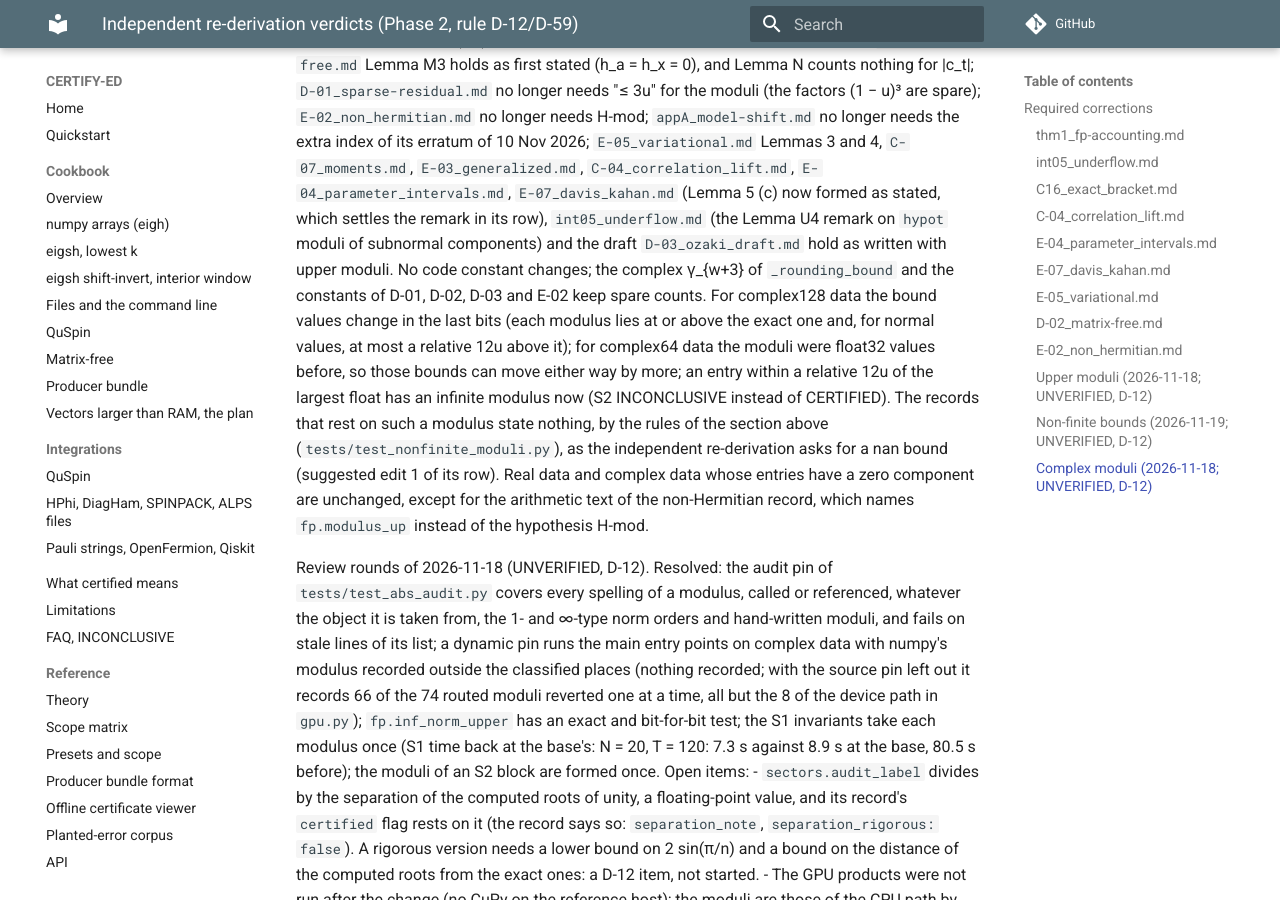
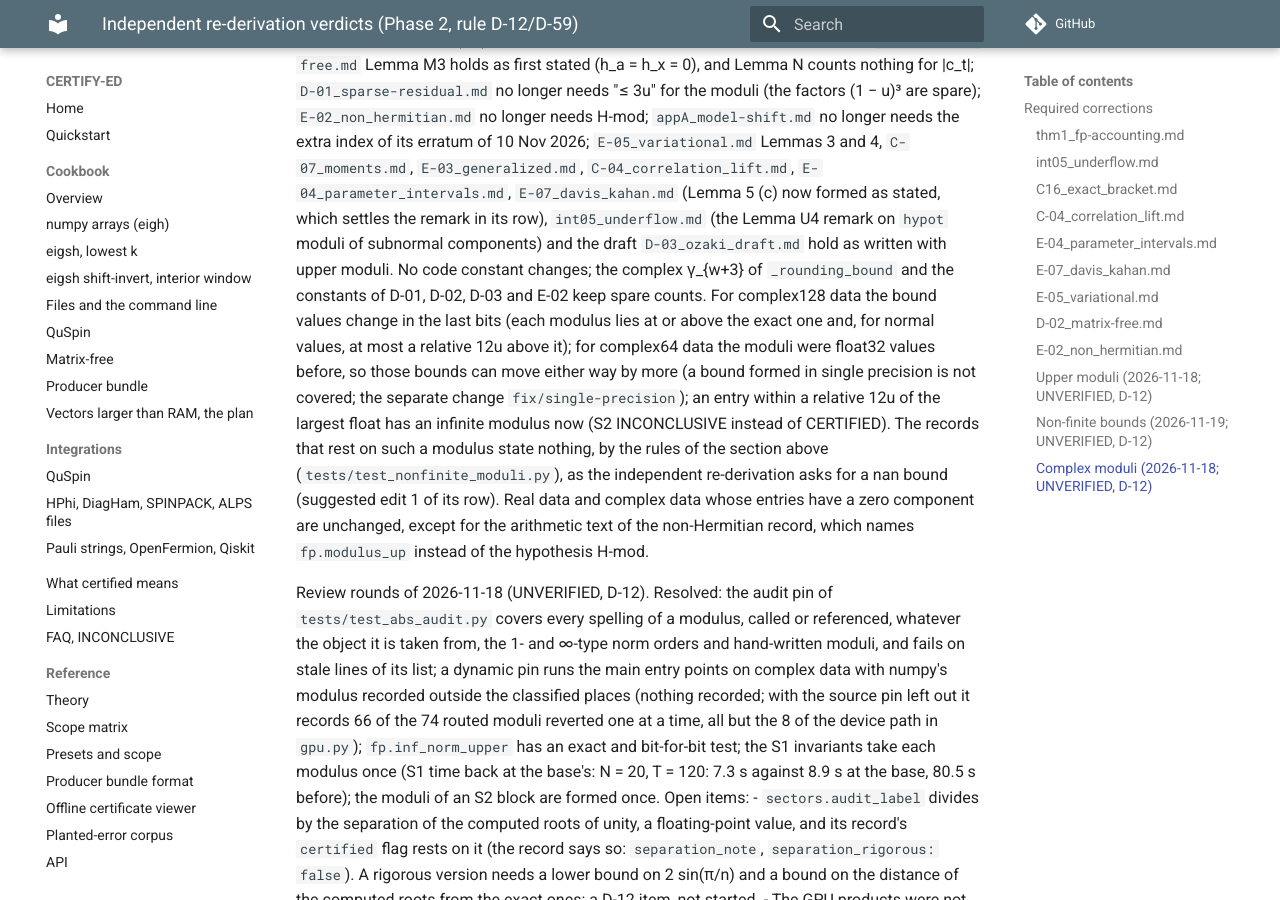
Before and after one commit to sarang-kernel/CERTIFY-ED, an MkDocs documentation site: the page built from docs/proofs/VERDICTS.md, in a window 1280 px wide and 900 px high, scrolled down 14174 px. Built offline with MkDocs 1.6.1 and Material for MkDocs 9.7.7, drawn with Linux system fonts in a browser that asks for light colours; comment, search, counter and statistics services are not loaded.

Commit message:
Mark the complex64 notes as not covered

```diff
--- a/docs/proofs/VERDICTS.md
+++ b/docs/proofs/VERDICTS.md
@@ -199,22 +199,22 @@ The moduli of complex data in rigorous bounds now come from `fp.modulus_up` and
 above), and the analyses count no rounding for a modulus. New, not an independent re-derivation and not a human check.
 What this changes in the documents (a correction note in each, marked UNVERIFIED, with a line after its status line
 pointing to it): `thm1_fp-accounting.md` (S2) holds for complex data with the kept constant γ_{w+3} by (Λ5′), the
-monotone form of (Λ5) with the division index k ≥ w + 1, checked at k = w + 3; `D-02_matrix-free.md` Lemma M3 holds
-as first stated (h_a = h_x = 0), and Lemma N counts nothing for |c_t|; `D-01_sparse-residual.md` no longer needs
-"≤ 3u" for the moduli (the factors (1 − u)³ are spare); `E-02_non_hermitian.md` no longer needs H-mod;
-`appA_model-shift.md` no longer needs the extra index of its erratum of 10 Nov 2026; `E-05_variational.md` Lemmas 3
-and 4, `C-07_moments.md`, `E-03_generalized.md`, `C-04_correlation_lift.md`, `E-04_parameter_intervals.md`,
+monotone form of (Λ5) with the division index k ≥ w + 1, checked at k = w + 3; `D-02_matrix-free.md` Lemma M3 holds as
+first stated (h_a = h_x = 0), and Lemma N counts nothing for |c_t|; `D-01_sparse-residual.md` no longer needs "≤ 3u"
+for the moduli (the factors (1 − u)³ are spare); `E-02_non_hermitian.md` no longer needs H-mod; `appA_model-shift.md`
+no longer needs the extra index of its erratum of 10 Nov 2026; `E-05_variational.md` Lemmas 3 and 4,
+`C-07_moments.md`, `E-03_generalized.md`, `C-04_correlation_lift.md`, `E-04_parameter_intervals.md`,
 `E-07_davis_kahan.md` (Lemma 5 (c) now formed as stated, which settles the remark in its row), `int05_underflow.md`
 (the Lemma U4 remark on `hypot` moduli of subnormal components) and the draft `D-03_ozaki_draft.md` hold as written
 with upper moduli. No code constant changes; the complex γ_{w+3} of `_rounding_bound` and the constants of D-01, D-02,
-D-03 and E-02 keep spare counts. For complex128 data the bound values change in the last bits (each modulus lies at
-or above the exact one and, for normal values, at most a relative 12u above it); for complex64 data the moduli were
-float32 values before, so those bounds can move either way by more; an entry within a relative 12u of the largest
-float has an infinite modulus now (S2 INCONCLUSIVE instead of CERTIFIED). The records that rest on such a modulus
-state nothing, by the rules of the section above (`tests/test_nonfinite_moduli.py`), as the independent re-derivation
-asks for a nan bound (suggested edit 1 of its row). Real data and complex data whose entries have a zero component are
-unchanged, except for the arithmetic text of the non-Hermitian record, which names `fp.modulus_up` instead of the
-hypothesis H-mod.
+D-03 and E-02 keep spare counts. For complex128 data the bound values change in the last bits (each modulus lies at or
+above the exact one and, for normal values, at most a relative 12u above it); for complex64 data the moduli were
+float32 values before, so those bounds can move either way by more (a bound formed in single precision is not covered;
+the separate change `fix/single-precision`); an entry within a relative 12u of the largest float has an infinite
+modulus now (S2 INCONCLUSIVE instead of CERTIFIED). The records that rest on such a modulus state nothing, by the
+rules of the section above (`tests/test_nonfinite_moduli.py`), as the independent re-derivation asks for a nan bound
+(suggested edit 1 of its row). Real data and complex data whose entries have a zero component are unchanged, except
+for the arithmetic text of the non-Hermitian record, which names `fp.modulus_up` instead of the hypothesis H-mod.
 
 Review rounds of 2026-11-18 (UNVERIFIED, D-12). Resolved: the audit pin of `tests/test_abs_audit.py` covers every
 spelling of a modulus, called or referenced, whatever the object it is taken from, the 1- and ∞-type norm orders and
```
Also changed, not shown: CHANGELOG.md (+16 -15 lines).
